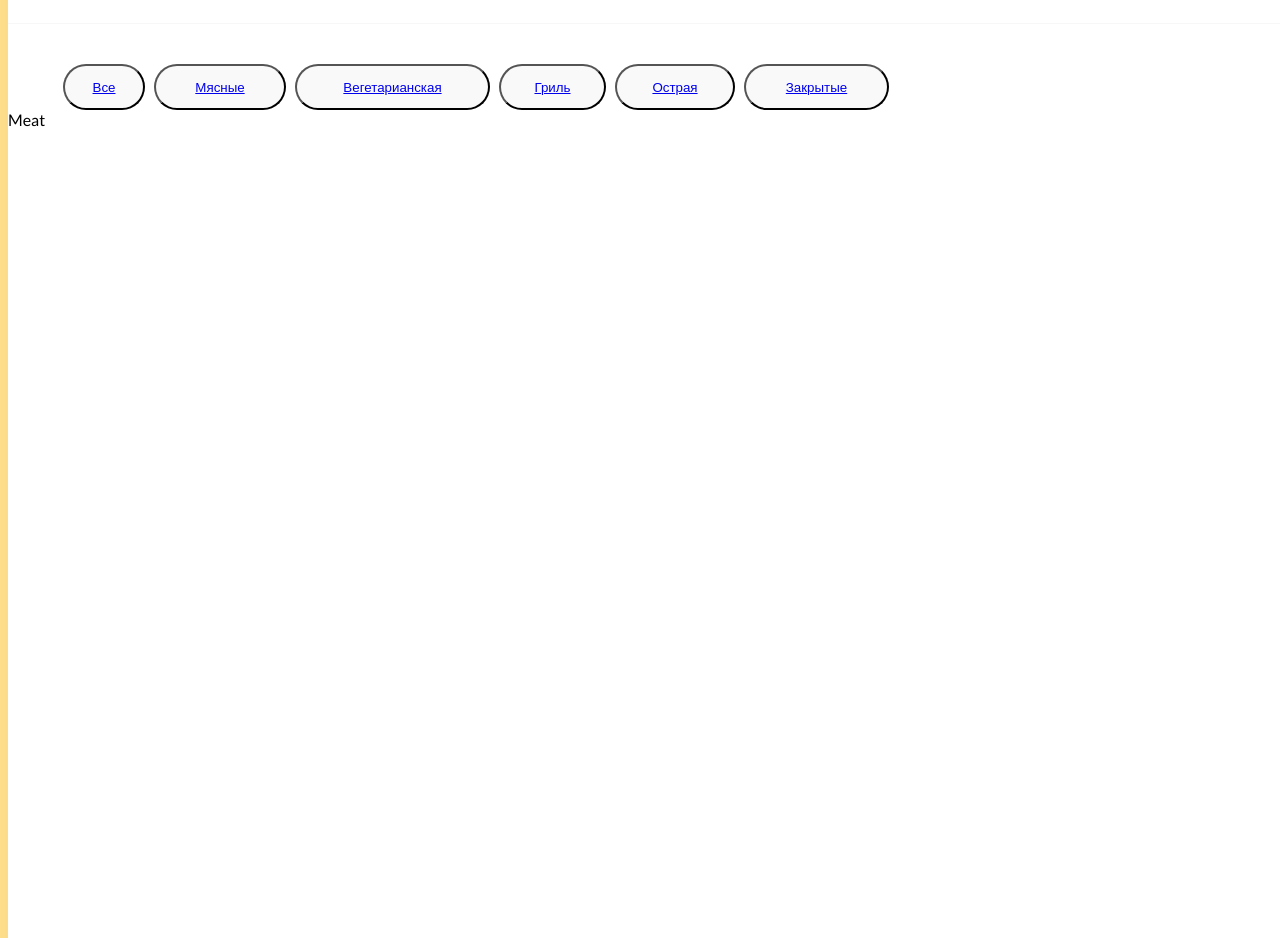
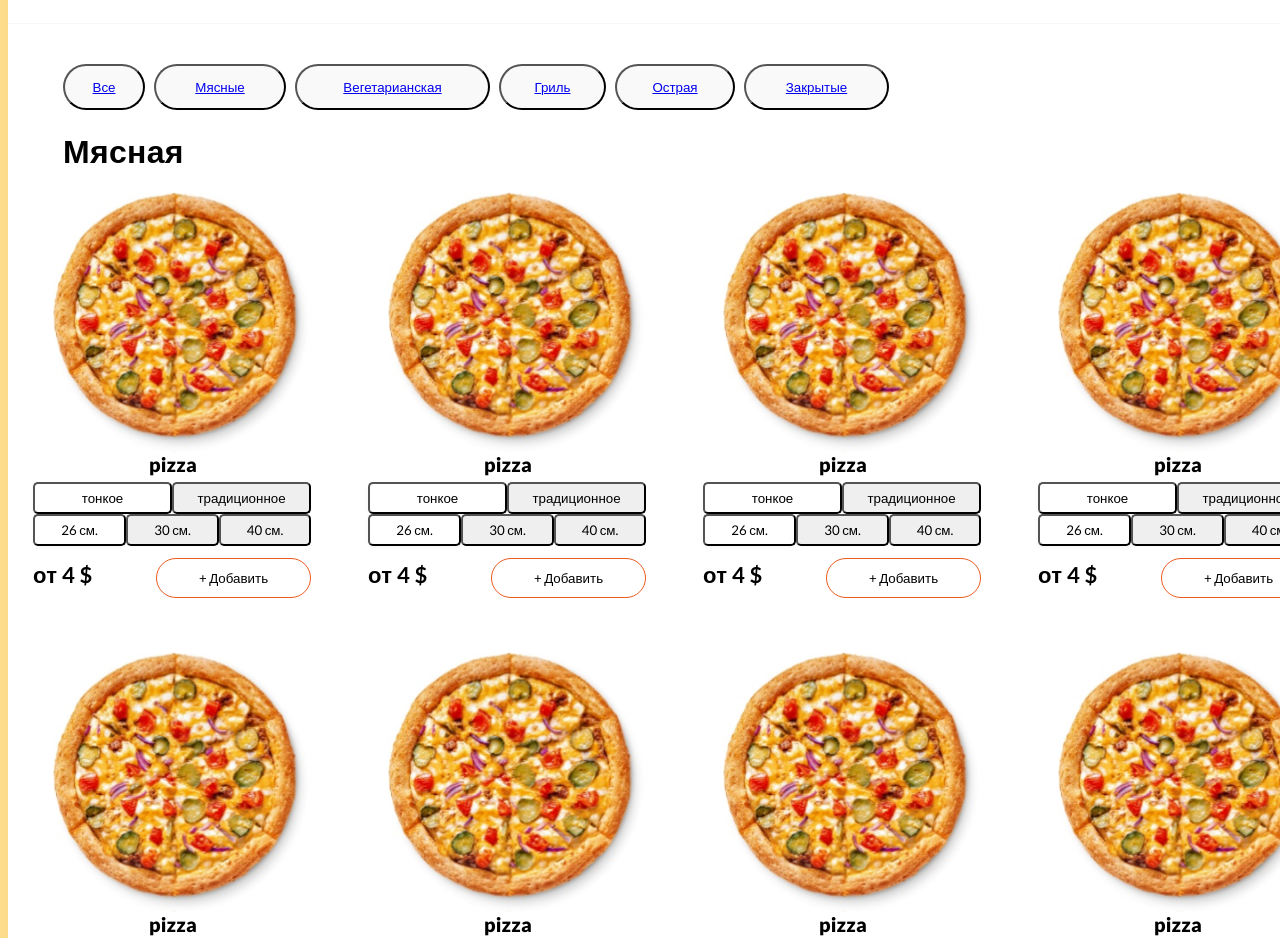
Before and after one commit to Aleksey-Smouzh/react_pizza, a React (Create React App) app in the folder pizza/: page /meat in a window 1280 px wide. Shown: the part 122-1060 px from the top of the page. Built offline with nearby package versions, Linux system fonts and the light colour scheme; a web font is replaced by a local one.

Commit message:
add style comp Meat

```diff
--- a/pizza/src/components/Navbar/Meat/Meat.jsx
+++ b/pizza/src/components/Navbar/Meat/Meat.jsx
@@ -1,9 +1,38 @@
-import React from 'react'
-import meat from "./Meat.module.css"
+import React from "react";
+import meat from "./Meat.module.css";
+import SamplePizza from "../../SamplePizza/SamplePizza";
 function Meat() {
   return (
-    <div className={meat.container}>Meat</div>
-  )
+    <div className={meat.container}>
+      <h1 className={meat.title}>Мясная</h1>
+      <div className={meat.wrapper}>
+        <div className={meat.blok1}>
+          <SamplePizza />
+        </div>
+        <div className={meat.blok2}>
+          <SamplePizza />
+        </div>
+        <div className={meat.blok3}>
+          <SamplePizza />
+        </div>
+        <div className={meat.blok4}>
+          <SamplePizza />
+        </div>
+        <div className={meat.blok5}>
+          <SamplePizza />
+        </div>
+        <div className={meat.blok6}>
+          <SamplePizza />
+        </div>
+        <div className={meat.blok7}>
+          <SamplePizza />
+        </div>
+        <div className={meat.blok8}>
+          <SamplePizza />
+        </div>
+      </div>
+    </div>
+  );
 }
 
-export default Meat
+export default Meat;
--- a/pizza/src/components/Navbar/Meat/Meat.module.css
+++ b/pizza/src/components/Navbar/Meat/Meat.module.css
@@ -1,3 +1,47 @@
 .container{
-    grid-area: m;
+
 }
+.title {
+    margin-left: 55px;
+    font-style: normal;
+    font-weight: 700;
+    font-size: 32px;
+    line-height: 39px;
+
+    letter-spacing: 0.01em;
+
+    color: #000000;
+  }
+  .wrapper {
+    display: grid;
+    grid-template-areas:
+      "o t th f"
+      "fi s se e";
+    grid-template-columns: auto;
+    grid-template-rows: 460px 460px;
+  }
+
+  .blok1 {
+    grid-area: o;
+  }
+  .blok2 {
+    grid-area: t;
+  }
+  .blok3 {
+    grid-area: th;
+  }
+  .blok4 {
+    grid-area: f;
+  }
+  .blok5 {
+    grid-area: fi;
+  }
+  .blok6 {
+    grid-area: s;
+  }
+  .blok7 {
+    grid-area: se;
+  }
+  .blok8 {
+    grid-area: e;
+  }
```
